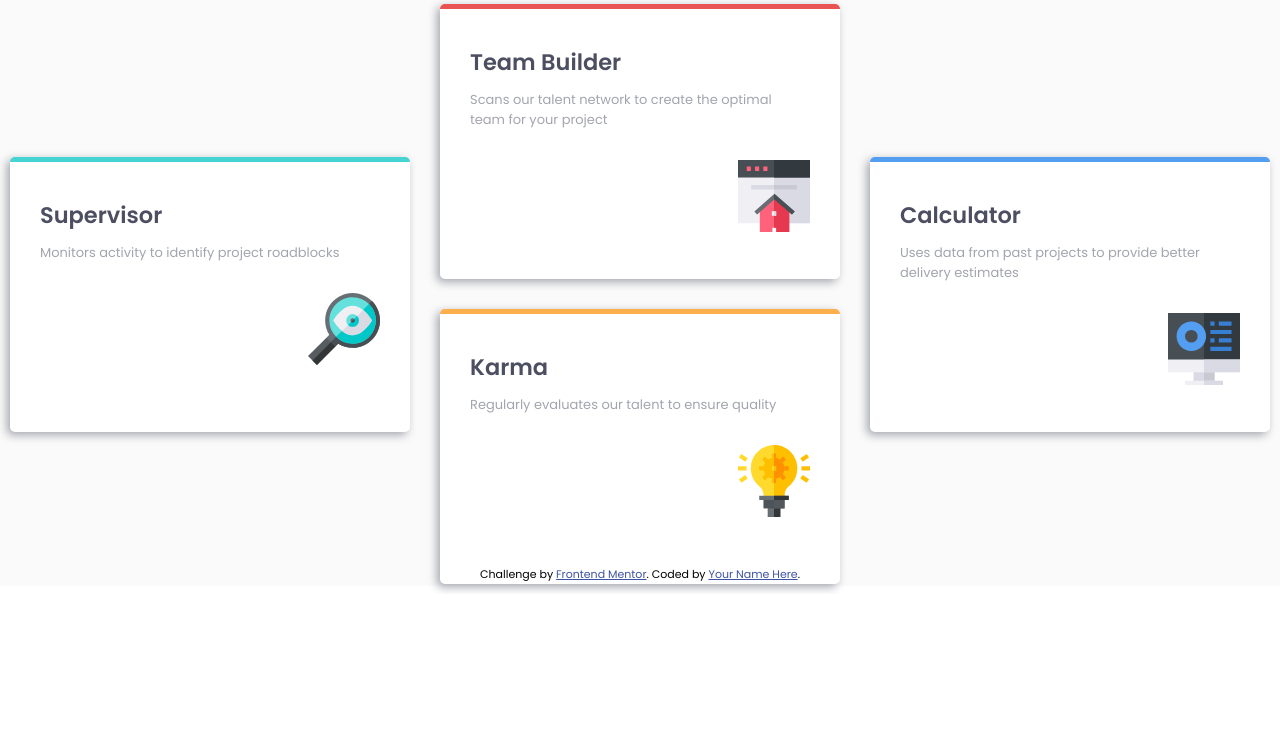
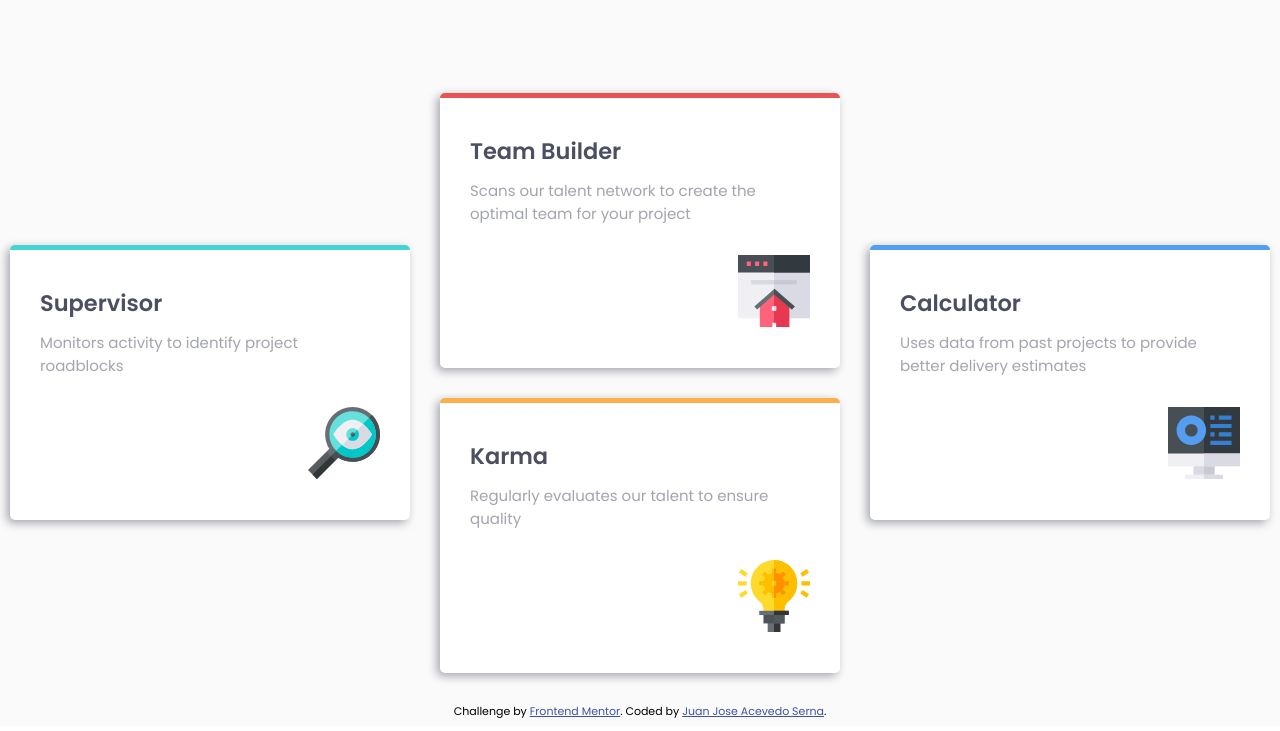
Before and after one commit to jacevedos/card-section, a plain HTML site: page index.html in a window 1280 px wide. Shown: the part 214-945 px from the top of the page. Before the commit the page ends 808 px from the top, so only its background shows below. Drawn offline with Linux system fonts and the light colour scheme.

Commit message:
corrections inside the elements

```diff
--- a/index.html
+++ b/index.html
@@ -63,7 +63,7 @@
       <footer>
         <p class="attribution">
           Challenge by <a href="https://www.frontendmentor.io?ref=challenge" target="_blank">Frontend Mentor</a>.
-          Coded by <a href="#">Your Name Here</a>.
+          Coded by <a href="#">Juan Jose Acevedo Serna</a>.
         </p>
       </footer>
     </div>
--- a/style.css
+++ b/style.css
@@ -153,7 +153,7 @@ body{
     .main{
         background-color: var(--very-light-gray-color);
         width: 100%;
-        height: 100vh;
+        min-height: 100vh;
     }
 
     .elements{
@@ -218,6 +218,7 @@ body{
     }
 
     .component p{
+        font-size: 1rem;
         color: var(--grayish-blue-color);
         font-weight: 400;
         margin-right: 2rem;
```
